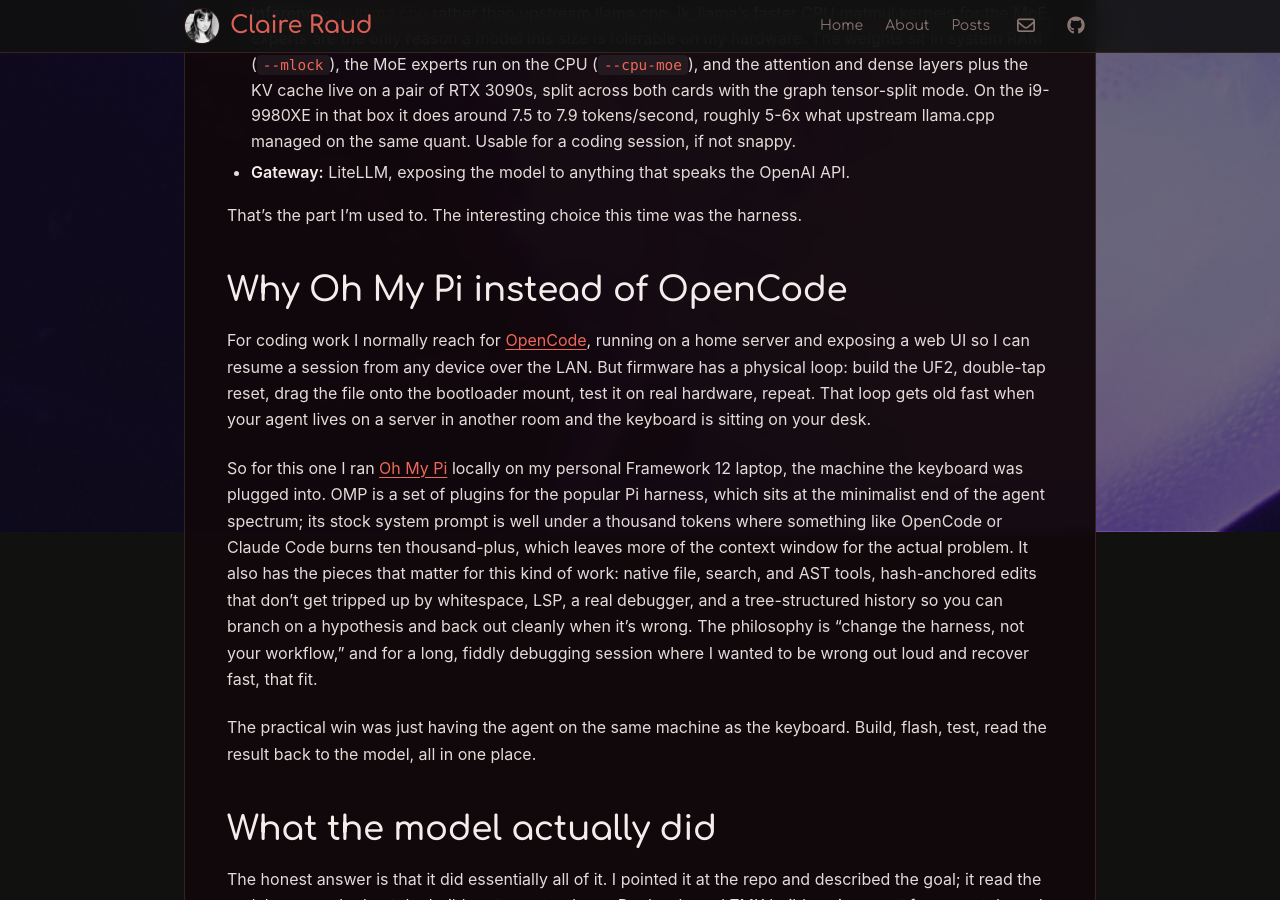
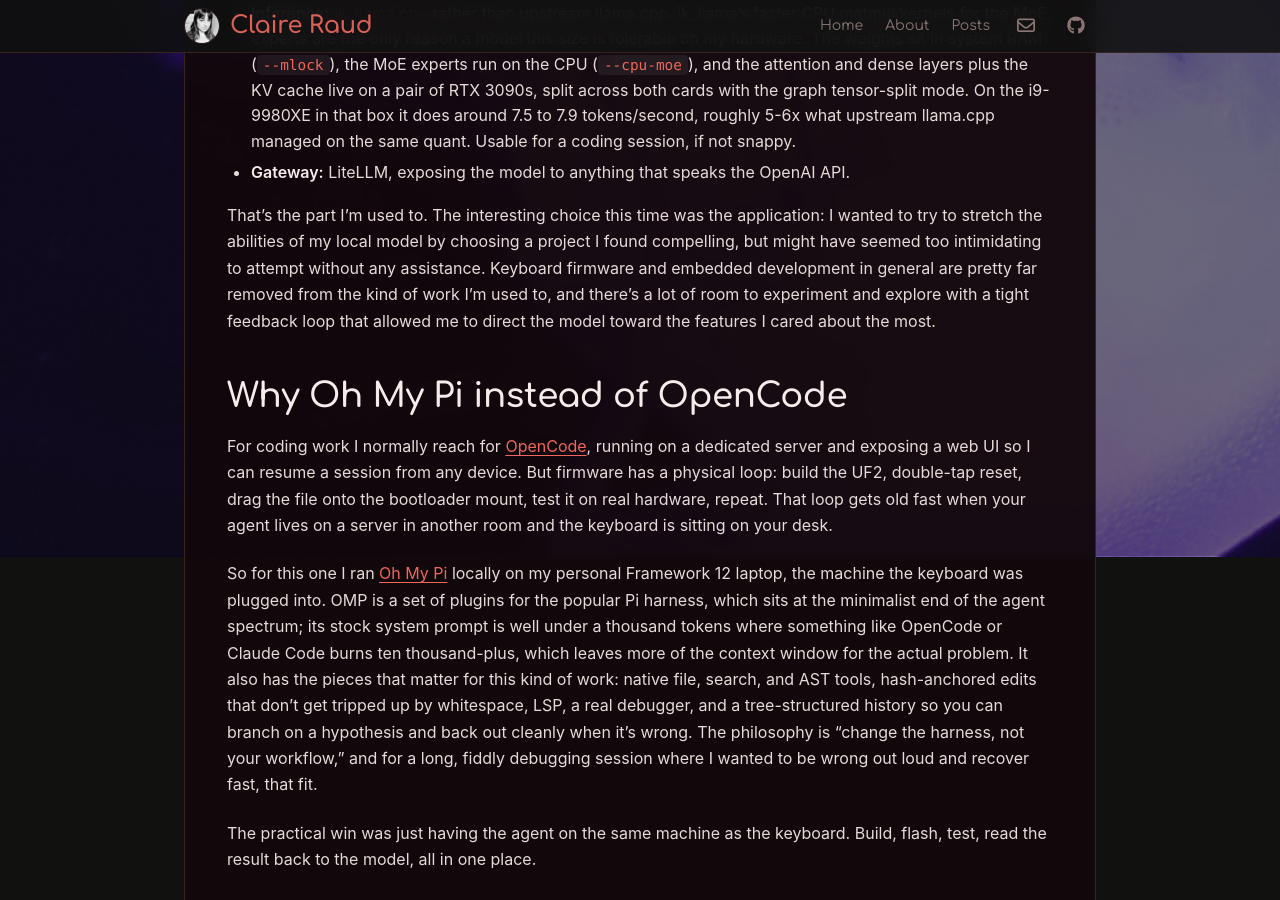
Before and after one commit to clairesrc/clairesrc.github.io, a Jekyll site: the page built from _posts/2026-07-03-toucan-firmware-local-llm.md, in a window 1280 px wide and 900 px high, scrolled down 1813 px. Built offline with Jekyll 4.4.1, drawn with Linux system fonts in a browser that asks for light colours.

Commit message:
improve toucan post phrasing and accuracy

```diff
--- a/_posts/2026-07-03-toucan-firmware-local-llm.md
+++ b/_posts/2026-07-03-toucan-firmware-local-llm.md
@@ -31,11 +31,11 @@
 - **Inference:** [ik_llama.cpp](https://github.com/ikawrakow/ik_llama.cpp) rather than upstream llama.cpp. ik_llama's faster CPU matmul kernels for the MoE experts are the only reason a model this size is tolerable on my hardware. The weights sit in system RAM (`--mlock`), the MoE experts run on the CPU (`--cpu-moe`), and the attention and dense layers plus the KV cache live on a pair of RTX 3090s, split across both cards with the graph tensor-split mode. On the i9-9980XE in that box it does around 7.5 to 7.9 tokens/second, roughly 5-6x what upstream llama.cpp managed on the same quant. Usable for a coding session, if not snappy.
 - **Gateway:** LiteLLM, exposing the model to anything that speaks the OpenAI API.
 
-That's the part I'm used to. The interesting choice this time was the harness.
+That's the part I'm used to. The interesting choice this time was the application: I wanted to try to stretch the abilities of my local model by choosing a project I found compelling, but might have seemed too intimidating to attempt without any assistance. Keyboard firmware and embedded development in general are pretty far removed from the kind of work I'm used to, and there's a lot of room to experiment and explore with a tight feedback loop that allowed me to direct the model toward the features I cared about the most.
 
 ## Why Oh My Pi instead of OpenCode
 
-For coding work I normally reach for [OpenCode](https://opencode.ai), running on a home server and exposing a web UI so I can resume a session from any device over the LAN. But firmware has a physical loop: build the UF2, double-tap reset, drag the file onto the bootloader mount, test it on real hardware, repeat. That loop gets old fast when your agent lives on a server in another room and the keyboard is sitting on your desk.
+For coding work I normally reach for [OpenCode](https://opencode.ai), running on a dedicated server and exposing a web UI so I can resume a session from any device. But firmware has a physical loop: build the UF2, double-tap reset, drag the file onto the bootloader mount, test it on real hardware, repeat. That loop gets old fast when your agent lives on a server in another room and the keyboard is sitting on your desk.
 
 So for this one I ran [Oh My Pi](https://github.com/oh-my-pi) locally on my personal Framework 12 laptop, the machine the keyboard was plugged into. OMP is a set of plugins for the popular Pi harness, which sits at the minimalist end of the agent spectrum; its stock system prompt is well under a thousand tokens where something like OpenCode or Claude Code burns ten thousand-plus, which leaves more of the context window for the actual problem. It also has the pieces that matter for this kind of work: native file, search, and AST tools, hash-anchored edits that don't get tripped up by whitespace, LSP, a real debugger, and a tree-structured history so you can branch on a hypothesis and back out cleanly when it's wrong. The philosophy is "change the harness, not your workflow," and for a long, fiddly debugging session where I wanted to be wrong out loud and recover fast, that fit.
 
```
